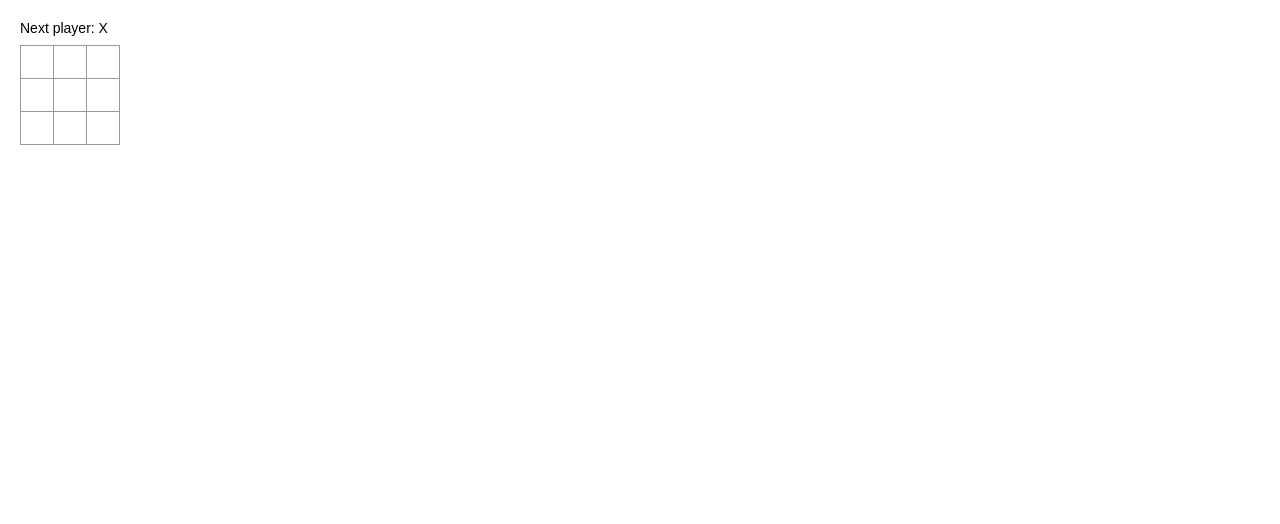
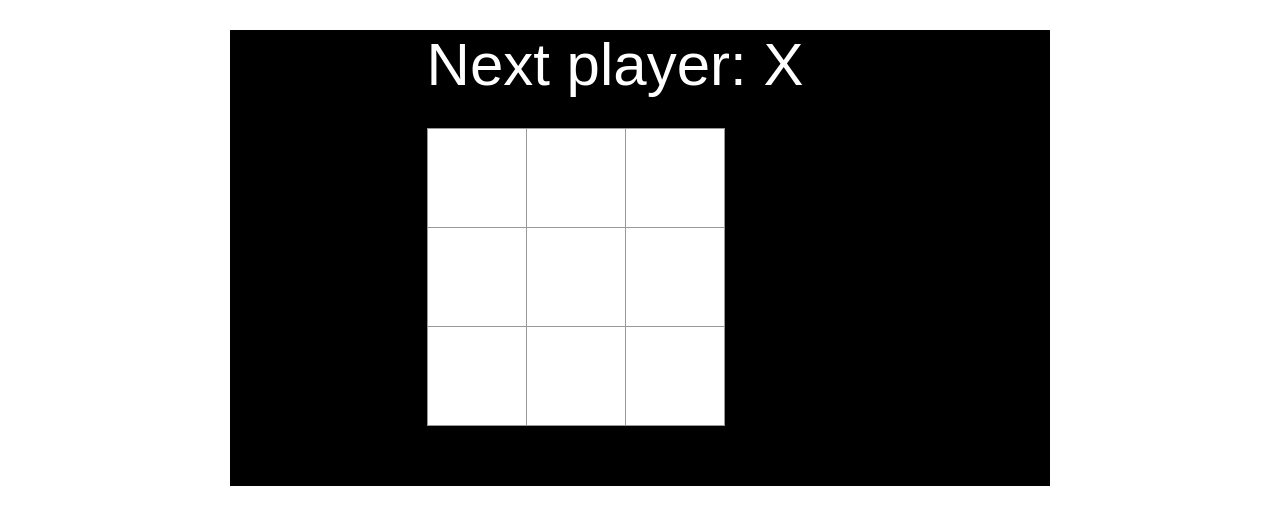
Before and after one commit to 91juhwang/ES6-React-App, a React app: page / in a window 1280 px wide. Shown: the top 524 px of the page. Built offline with nearby package versions, Linux system fonts and the light colour scheme.

Commit message:
Add basic methods for working tic-tac-toe game

```diff
--- a/src/app.css
+++ b/src/app.css
@@ -1,10 +1,22 @@
 body {
-  font: 14px "Century Gothic", Futura, sans-serif;
-  margin: 20px;
+  font: 60px "Century Gothic", Futura, sans-serif;
+  color: white;
+  margin: 30px;
+}
+
+#root {
+  width: 820px;
+  margin: 0 auto;
+  background-color: black;
 }
 
 ol, ul {
   padding-left: 30px;
+}
+
+#board-row {
+  margin-top: 30px;
+  margin-bottoM: 60px;
 }
 
 .board-row:after {
@@ -21,15 +33,14 @@ ol, ul {
   background: #fff;
   border: 1px solid #999;
   float: left;
-  font-size: 24px;
+  font-size: 80px;
   font-weight: bold;
-  line-height: 34px;
-  height: 34px;
+  height: 100px;
   margin-right: -1px;
   margin-top: -1px;
   padding: 0;
   text-align: center;
-  width: 34px;
+  width: 100px;
 }
 
 .square:focus {
@@ -48,3 +59,7 @@ ol, ul {
 .game-info {
   margin-left: 20px;
 }
+
+.game-board {
+  margin: 0 auto;
+}
--- a/src/components/App.js
+++ b/src/components/App.js
@@ -13,14 +13,21 @@ class Board extends React.Component {
   constructor() {
     super();
     this.state = {
-      squares: Array(9).fill(null)
+      squares: Array(9).fill(null),
+      xIsNext: true
     }
   }
 
   handleClick(i) {
     const squares = this.state.squares.slice()
-    squares[i] = 'X'
-    this.setState({squares: squares})
+    if (calculateWinner(squares) || squares[i]) {
+      return
+    }
+    squares[i] = this.state.xIsNext ? 'X' : 'O'
+    this.setState({
+      squares: squares,
+      xIsNext: !this.state.xIsNext
+    })
   }
 
   renderSquare(i) {
@@ -31,10 +38,18 @@ class Board extends React.Component {
   }
 
   render() {
-    const status = 'Next player: X';
+    const winner = calculateWinner(this.state.squares)
+    let status;
+    if (winner) {
+      status = 'Winner: ' + winner
+    } else {
+      status = 'Next player: ' + (this.state.xIsNext? 'X' : 'O');
+    }
+
     return (
-      <div>
+      <div id="board">
         <div className="status">{status}</div>
+        <div id="board-row">
           <div className="board-row">
             {this.renderSquare(0)}
             {this.renderSquare(1)}
@@ -49,6 +64,7 @@ class Board extends React.Component {
             {this.renderSquare(6)}
             {this.renderSquare(7)}
             {this.renderSquare(8)}
+          </div>
         </div>
       </div>
     );
@@ -71,4 +87,23 @@ class Game extends React.Component {
   }
 }
 
+const calculateWinner = (squares) => {
+  const lines = [
+    [0, 1, 2],
+    [3, 4, 5],
+    [6, 7, 8],
+    [0, 3, 6],
+    [1, 4, 7],
+    [2, 5, 8],
+    [0, 4, 8],
+    [2, 4, 6],
+  ]
+  for (let i=0; i < lines.length; i++) {
+    const [a, b, c] = lines[i]
+    if (squares[a] && squares[a] === squares[b] && squares[a] === squares[c]) {
+      return squares[a]
+    }
+  }
+  return null;
+}
 export default Game
--- a/webpack.config.js
+++ b/webpack.config.js
@@ -39,7 +39,7 @@ module.exports = {
   },
   plugins: [
     new HtmlWebpackPlugin({
-      title: 'My Project!!',
+      title: 'React Projects!!',
       minify: {
         collapseWhitespace: true
       },
```
Lines whose indentation alone changed are shown as unchanged.
